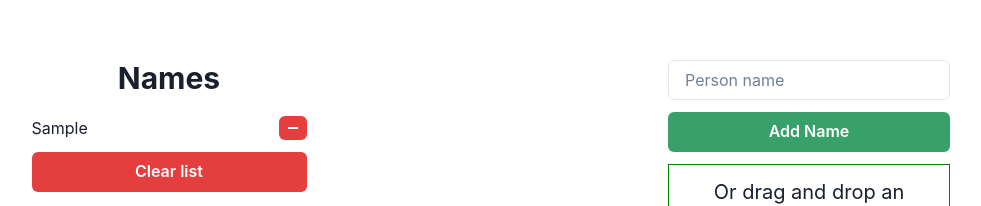
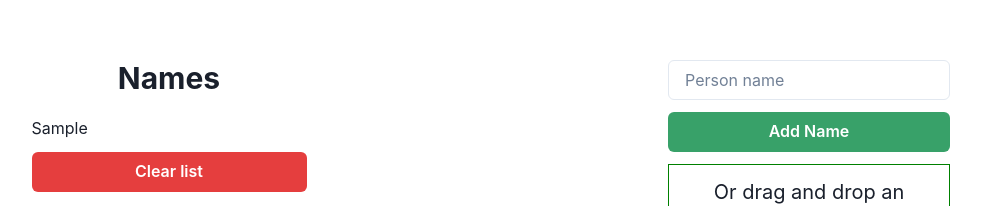
Before and after one commit to Nahuelgrc/random-name-picker, a React (Vite) app: page / in a window 1280 px wide. Both pictures are taken after typing "Sample" into the empty fields and a click on the button "Add Name". Shown: the top 206 px of the page, without its empty margins (151-1132 px from the left). Built offline with nearby package versions, Linux system fonts and the light colour scheme.

Commit message:
Show remove button when mouse cursor on line

```diff
--- a/src/sections/ListNames.jsx
+++ b/src/sections/ListNames.jsx
@@ -1,9 +1,11 @@
 import { Button, Stack, Text, Heading, Flex, Box } from "@chakra-ui/react";
 import { useAppProvider } from "../provider/AppProvider";
 import { MinusIcon } from "@chakra-ui/icons";
+import { useState } from "react";
 
 export const ListNames = () => {
   const { list, cleanList, removeElement } = useAppProvider();
+  const [indexButtonColor, setIndexButtonColor] = useState({});
 
   return (
     <Stack w="full" h="full" p={5} spacing={5} alignItems="center">
@@ -13,8 +15,21 @@ export const ListNames = () => {
       ) : (
         <Stack w="275px" alignItems="center">
           <Stack mb={1} w="full">
-            {list.map((name, index) => (
-              <Flex key={index} justifyContent="space-between">
+            {list.map((name, index) => {
+              return (
+                <Flex
+                  key={index}
+                  justifyContent="space-between"
+                  onMouseEnter={() => {
+                    setIndexButtonColor({ ...indexButtonColor, [index]: true });
+                  }}
+                  onMouseLeave={() => {
+                    setIndexButtonColor({
+                      ...indexButtonColor,
+                      [index]: false,
+                    });
+                  }}
+                >
                   <Stack>
                     <Text>{name}</Text>
                   </Stack>
@@ -24,13 +39,14 @@ export const ListNames = () => {
                         removeElement(name);
                       }}
                       size="xs"
-                    colorScheme="red"
+                      colorScheme={indexButtonColor[index] ? "red" : "white"}
                     >
                       <MinusIcon />
                     </Button>
                   </Stack>
                 </Flex>
-            ))}
+              );
+            })}
           </Stack>
 
           <Button onClick={cleanList} colorScheme="red" w="full">
```
Lines whose indentation alone changed are shown as unchanged.
